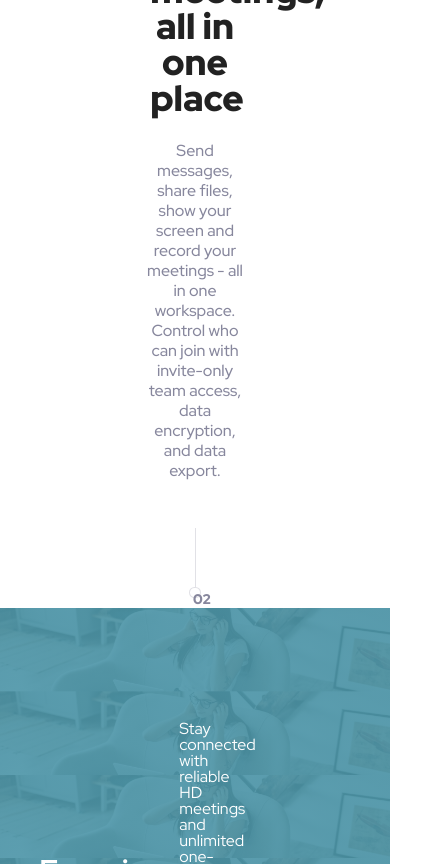
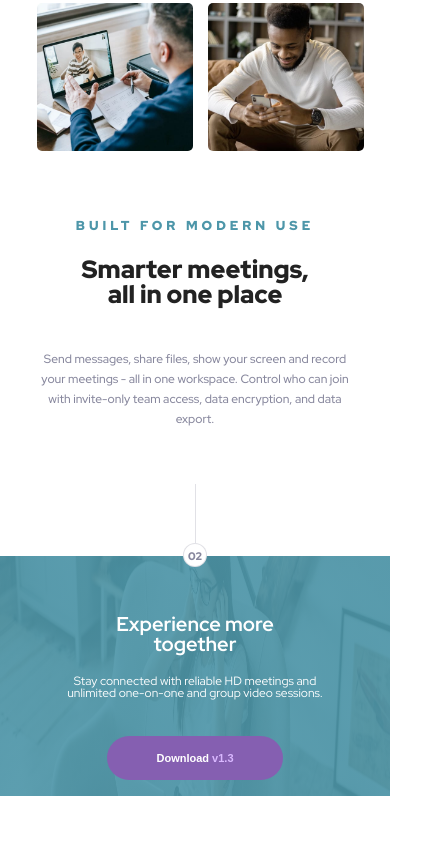
Before and after one commit to vanjamilicevic/meet-landing-page, a plain HTML site: page index.html in a window 390 px wide. Shown: the part 1136-2000 px from the top of the page, 441 px wide, since content can reach past the window. After the commit the page ends 1932 px from the top, so only its background shows below. Drawn offline with Linux system fonts and the light colour scheme.

Commit message:
Created responsive design
Added media queries for:
- Desktop and large screens
- Tablets
- Mobile

```diff
--- a/CSS/styles.css
+++ b/CSS/styles.css
@@ -229,8 +229,8 @@
   /* Setting text size */
   font-weight: 600;
   text-align: center;
-  width: 1vw;
-  height: 1vw;
+  width: 17px;
+  height: 17px;
 
   /* Giving padding/margins */
   padding: 0.7vw;
@@ -313,7 +313,8 @@
       rgba(77, 150, 169, 0.9)
     ),
     url("../assets/desktop/image-footer.jpg");
-  background-size: 100%;
+    background-size: 100% 100%;
+  background-repeat: no-repeat;
 }
 
 .footer-container .line {
@@ -337,6 +338,11 @@
 .footer-container .header-download-button {
 
   background-color: #855FB1;
+}
+
+.footer-container .header-download-button span {
+
+  color: #D9B8FF;
 }
 
 .footer-container .header-download-button:hover {
@@ -379,3 +385,373 @@
   margin: auto;
   margin-bottom: 12vh;
 }
+
+/*
+  --------------------------------------------------------- Media queries --------------------------------------------------------
+
+  Width:
+    - 1025px-1200px, desktops and large screens
+    - 769px-1024px, Small screens, Laptops
+    - 481px-768px, iPads, Tablets
+    - 320px-480px, Mobile devices
+  */
+
+/* Desktops and Large screens */
+@media only screen and (max-width: 1200px) {
+
+  /* Header */
+  .header-title {
+
+    font-size: 55px;
+  }
+
+  .header-text {
+
+    font-size: 16px;
+  }
+
+  .header-download-button {
+
+    font-size: 13px;
+  }
+
+  .header-what-button {
+
+    font-size: 13px;
+  }
+
+  /* Main */
+  .circle {
+
+    margin-bottom: 7vh;
+  }
+
+  .circle span {
+
+    font-size: 12px;
+  }
+
+  .main-section h3 {
+
+    font-size: 14px;
+    font-weight: 900;
+  }
+
+  .main-section h2 {
+
+    width: 30%;
+    margin: auto;
+    margin-bottom: 5vh;
+
+    font-weight: 900;
+    font-size: 30px;
+  }
+
+  .main-section p {
+
+    font-size: 13px;
+  }
+
+  /* Footer */
+  .footer-container .line {
+
+    bottom: 11vh;
+  }
+
+  .footer-container .circle {
+
+    bottom: 11vh;
+  }
+
+  .footer-content h2 {
+
+    font-size: 25px;
+  }
+
+  .footer-content p {
+
+    font-size: 14px;
+  }
+
+  .footer-content button {
+
+    width: 50%;
+    margin: auto;
+    margin-bottom: 12vh;
+  }
+}
+
+/* Small screens, laptops */
+@media only screen and (max-width: 1024px) {
+
+  /* Header */
+  .header-title {
+
+    font-size: 45px;
+  }
+
+  .header-text {
+
+    line-height: 15px;
+    font-size: 13px;
+  }
+
+  .header-download-button {
+
+    font-size: 11px;
+  }
+
+  .header-what-button {
+
+    font-size: 11px;
+  }
+
+  /* Main */
+  .circle {
+
+    margin-bottom: 7vh;
+  }
+
+  .circle span {
+
+    font-size: 11px;
+  }
+
+  .main-section h3 {
+
+    font-size: 13px;
+  }
+
+  .main-section p {
+
+    font-size: 13px;
+  }
+
+  /* Footer */
+  .footer-container .line {
+
+    bottom: 10vh;
+  }
+
+  .footer-container .circle {
+
+    bottom: 10vh;
+  }
+
+  .footer-content h2 {
+
+    font-size: 20px;
+  }
+
+  .footer-content p {
+
+    font-size: 12px;
+  }
+
+  .footer-content button {
+
+    width: 60%;
+    margin: auto;
+
+    margin-bottom: 10vh;
+  }
+
+  .footer-content line {
+
+    margin-bottom: 10vh;
+  }
+
+  .footer-content circle {
+
+    margin-bottom: 10vh;
+  }
+}
+
+/* Ipads/Tablets */
+@media only screen and (max-width: 768px) {
+
+  /* Header */
+  .header-container {
+
+    display: grid;
+    grid-template-areas:
+      "logo logo"
+      "images-left images-right"
+      "content content";
+
+    column-gap: 3vw;
+  }
+
+  .header-images-left, .header-images-right {
+
+    position: static;
+  }
+
+  .header-images-left {
+
+    margin-left: -3vw;
+  }
+
+  .header-images-right {
+
+    margin-right: -7vw;
+  }
+
+  .header-images-left img {
+
+    width: 15vw;
+    height: 15vw;
+
+    margin-top: 2vh;
+  }
+
+  .header-images-right img {
+
+    width: 15vw;
+    height: 15vw;
+
+    margin-top: 2vh;
+  }
+
+  .seventh-image, .ninth-image, .tenth-image,  .twelfth-image {
+
+    position: relative;
+    bottom: 4vh;
+  }
+
+  .eight-image, .eleventh-image {
+
+    position: static;
+  }
+
+  .header-container h1 {
+
+    font-size: 32px;
+    margin-top: 5vh;
+  }
+
+  /* Main */
+  .main-section h3 {
+
+    font-size: 11px;
+  }
+
+  .main-section h2 {
+
+    width: 65%;
+  }
+
+  .main-section p {
+
+    width: 80%;
+    font-size: 12px;
+  }
+
+  /* Footer */
+  .footer-content {
+
+    grid-template-rows: repeat(3, 1fr);
+    grid-template-columns: 1fr;
+
+    text-align: center;
+    margin-top: -10vh;
+  }
+
+  .footer-content h2 {
+
+    font-size: 20px;
+    margin-top: 0vh;
+    margin-bottom: 0vh;
+  }
+
+  .footer-content p {
+
+    width: 75%;
+    margin: auto;
+
+    margin-top: 0;
+    font-size: 12px;
+  }
+
+  .footer-content button {
+
+    width: 35%;
+    margin: auto;
+
+    margin-bottom: 2vh;
+  }
+}
+
+/* Mobile devices */
+@media only screen and (max-width: 480px) {
+
+  /* Header */
+  .header-content {
+
+    display: flex;
+    flex-direction: column;
+  }
+
+  .header-text {
+
+    width: 80%;
+  }
+
+  .header-download-button {
+
+    width: 45%;
+    margin: auto;
+  }
+
+  .header-what-button {
+
+    width: 37%;
+    margin: auto;
+    margin-top: 3vh;
+  }
+
+  /* Main */
+  .main-section img {
+
+    width: 40%;
+    height: 43%;
+    margin-left: 3vw;
+    margin-top: 3vh;
+  }
+
+  .main-section h3 {
+
+    font-size: 13px;
+    letter-spacing: 4px;
+
+    margin-top: 8vh;
+  }
+
+  .main-section h2 {
+
+    font-size: 25px;
+  }
+
+  /* Footer */
+  .footer-container .line {
+
+    position: relative;
+    bottom: 8.5vh;
+    margin-top: 15vh;
+  }
+
+  .footer-container .circle {
+
+    position: relative;
+    bottom: 8.5vh;
+    background-color: white;
+  }
+
+  .footer-content button {
+
+    width: 45%;
+    margin: auto;
+
+    margin-bottom: 2vh;
+  }
+}
```
Also changed, not shown: index.html (+4 -2 lines).
